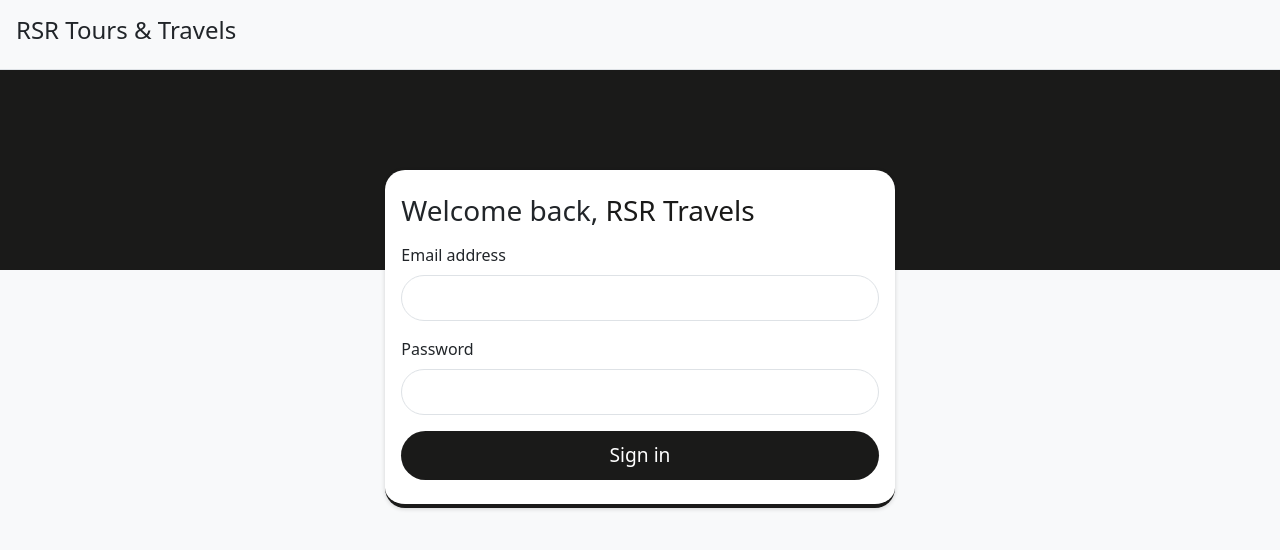
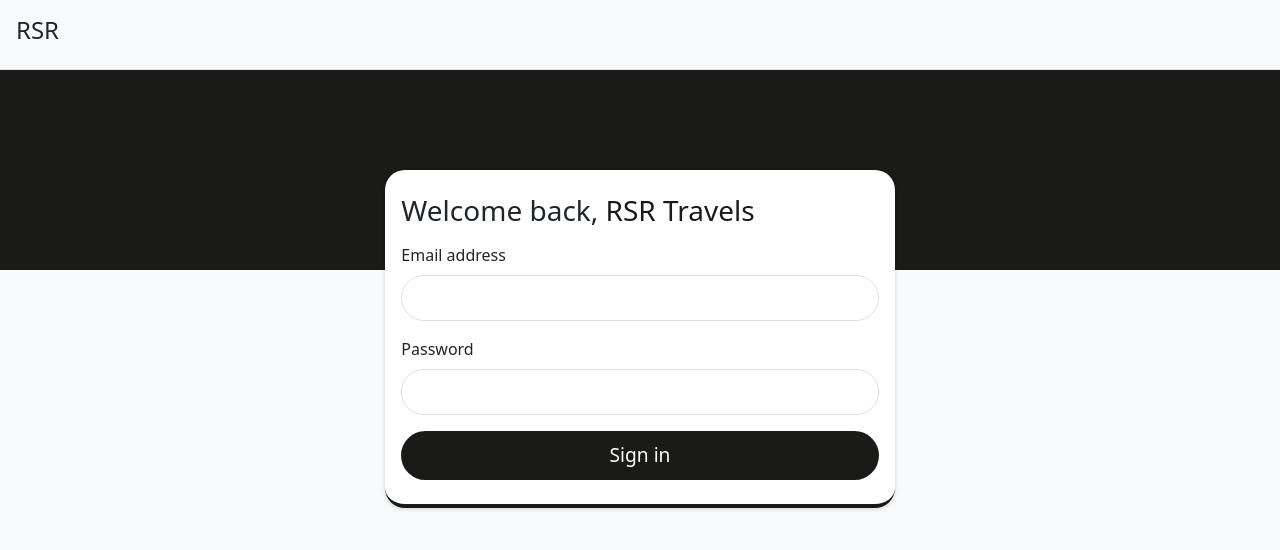
Before and after one commit to bhaskarAntony/rsr_gps_frontend, a React (Create React App) app: page /login in a window 1280 px wide. Shown: the top 550 px of the page. Built offline with nearby package versions, Linux system fonts and the light colour scheme; no server answers.

Commit message:
all files

```diff
--- a/src/App.js
+++ b/src/App.js
@@ -1,4 +1,4 @@
-import React from "react";
+import React, { useContext } from "react";
 import { BrowserRouter as Router, Routes, Route } from "react-router-dom";
 import DriverRegister from "./components/Driver/DriverRegister";
 import DriverLogin from "./components/Driver/DriverLogin";
@@ -9,12 +9,17 @@ import TripList from "./components/Admin/TripDetails";
 import DriverDashboard from "./components/Driver/DriverDashboard";
 import './App.css'
 import PrivateRoute from "./components/PrivateRoute/PrivateRoute";
+import AuthContext from "./components/context/AuthContext";
 
 const App = () => {
+  const {isAuthenticated, logout} = useContext(AuthContext)
   return (
     <Router>
-      <header className="bg-light p-3 border-bottom shadow-sm">
-        <h1 className="fs-4">RSR Tours & Travels</h1>
+      <header className="bg-light p-3 border-bottom shadow-sm d-flex gap-2 justify-content-between align-items-center">
+        <h1 className="fs-4">RSR</h1>
+       {
+        isAuthenticated?( <button className="btn btn-danger" onClick={logout}>Logout</button>):(null)
+       }
       </header>
       <Routes>
         {/* Driver Pages */}
--- a/src/components/context/AuthState.js
+++ b/src/components/context/AuthState.js
@@ -13,6 +13,7 @@ import {
   CLEAR_ERRORS,
 } from "../../types";
 import AuthContext from "./AuthContext";
+import Loading from "../loading/Loading";
 
 const AuthState = ({ children }) => {
   const initialState = {
@@ -106,6 +107,10 @@ const AuthState = ({ children }) => {
   // Clear Errors
   const clearErrors = () => dispatch({ type: CLEAR_ERRORS });
 
+  if(state.loading){
+    return <Loading/>
+  }
+
   return (
     <AuthContext.Provider
       value={{
```
